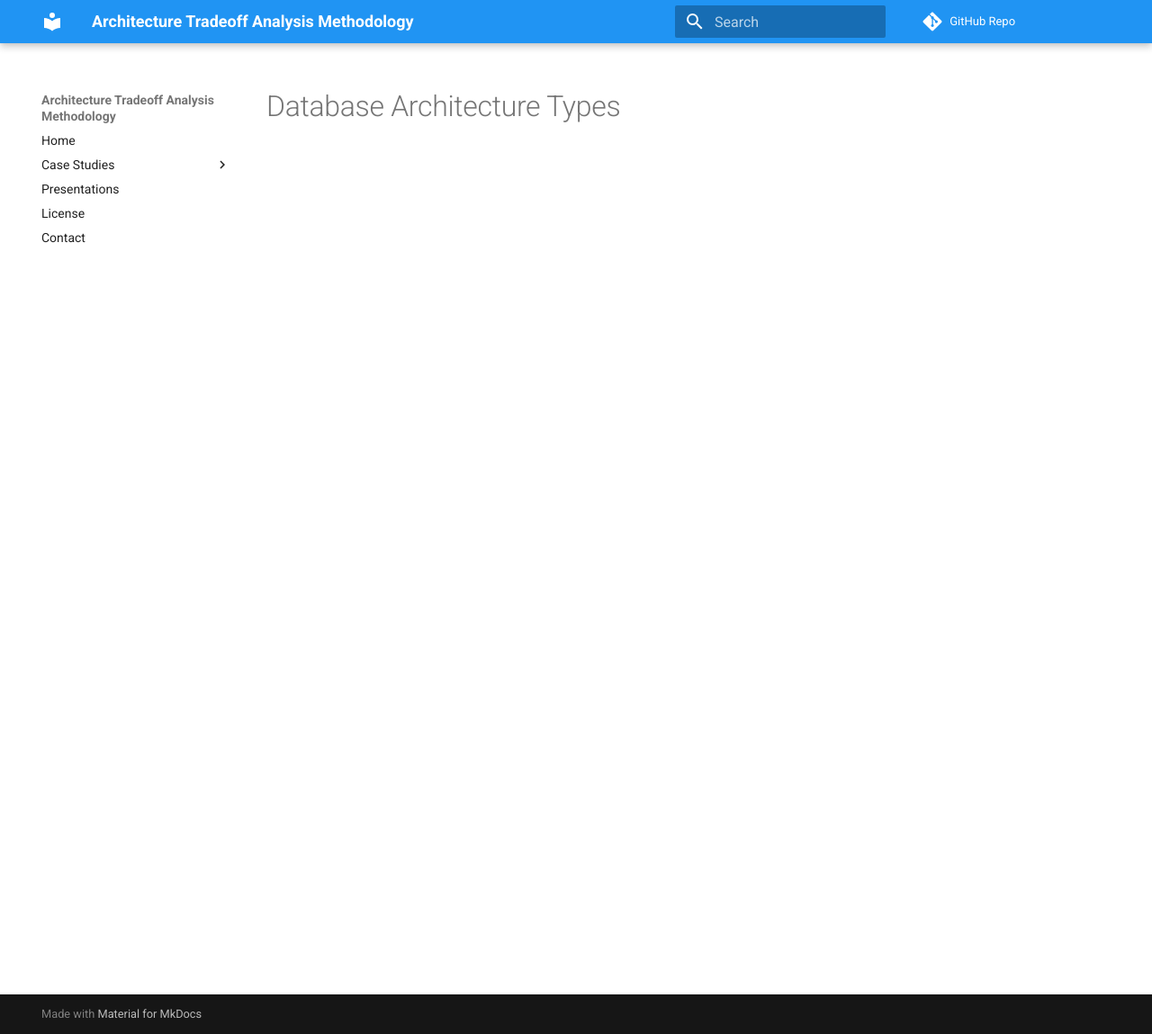
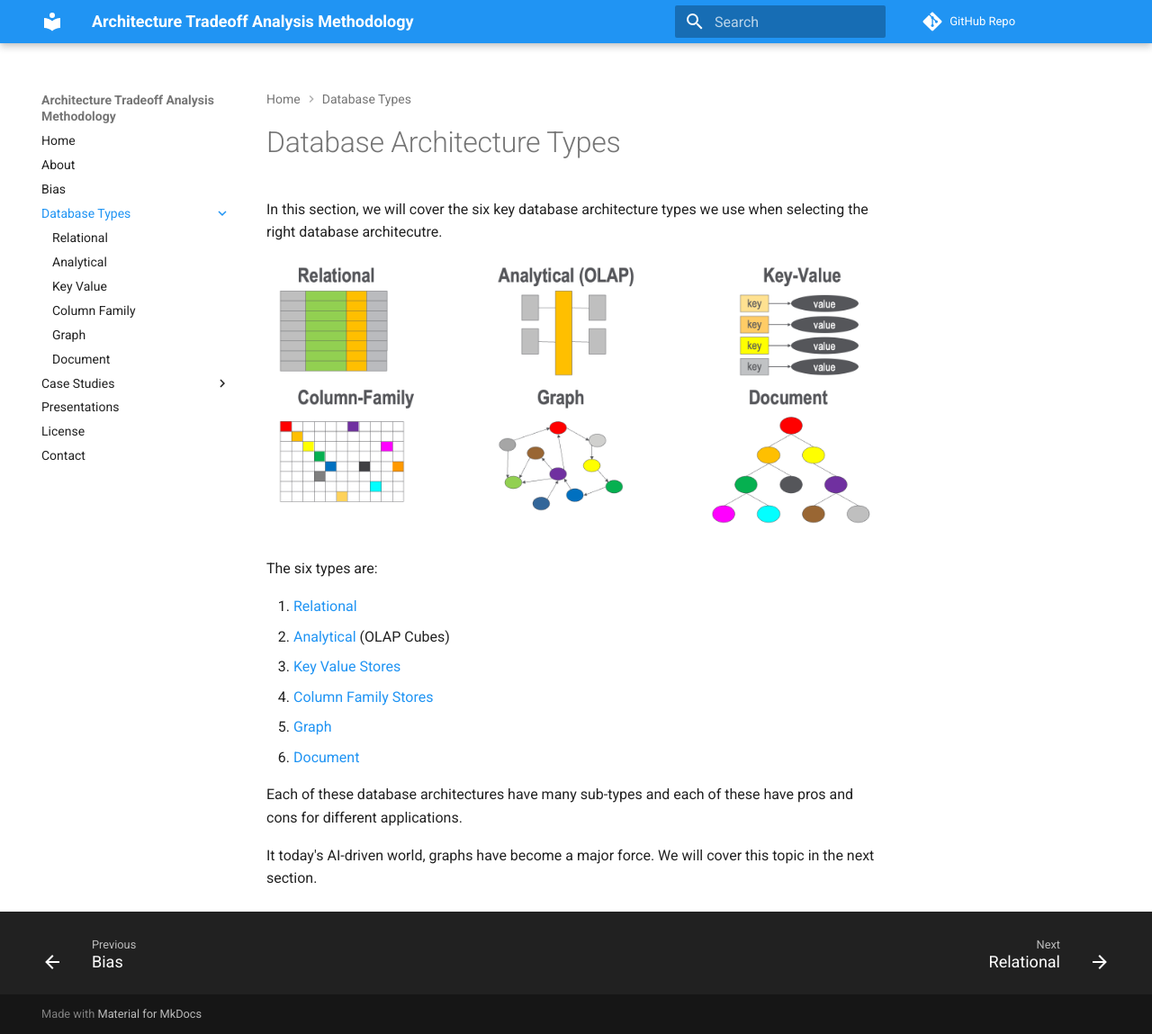
Before and after one commit to dmccreary/atam, an MkDocs documentation site: the page built from docs/db-types/index.md, in a window 1280 px wide and 1149 px high. Shown: the whole window at 90% size. Built offline with MkDocs 1.6.1 and Material for MkDocs 9.7.7, drawn with Linux system fonts in a browser that asks for light colours; comment, search, counter and statistics services are not loaded.

```diff
--- a/docs/db-types/index.md
+++ b/docs/db-types/index.md
@@ -1 +1,21 @@
 # Database Architecture Types
+
+In this section, we will cover the six key database architecture
+types we use when selecting the right database architecutre.
+
+![](../img/six-db-types.png)
+
+The six types are:
+
+1. [Relational](./01-relational.md)
+2. [Analytical](./02-analytical.md) (OLAP Cubes)
+3. [Key Value Stores](./03-key-value.md)
+4. [Column Family Stores](./04-column-family.md)
+5. [Graph](./05-graph.md)
+6. [Document](./06-document.md)
+
+Each of these database architectures have many sub-types
+and each of these have pros and cons for different applications.
+
+It today's AI-driven world, graphs have become a major force.
+We will cover this topic in the next section.
--- a/mkdocs.yml
+++ b/mkdocs.yml
@@ -7,9 +7,20 @@ repo_url: 'https://github.com/dmccreary/atam'
 
 nav:
   - Home: index.md
+  - About: about.md
+  - Bias: bias.md
+  - Database Types:
+    - Introduction: db-types/index.md
+    - Relational: db-types/01-relational.md
+    - Analytical: db-types/02-analytica.md
+    - Key Value: db-types/03-key-value.md
+    - Column Family: db-types/04-column-family.md
+    - Graph: db-types/05-graph.md
+    - Document: db-types/06-document.md
   - Case Studies:
     - Introduction: case-studies/index.md
     - STAR Process: case-studies/star-process.md
+    - Amazon Shopping Cart: case-studies/amazon-shopping-cart.md
   - Presentations: slides.md
   - License: license.md
   - Contact: contact.md
```
Also changed, not shown: docs/about.md (added, +34 -0 lines), docs/bias.md (added, +48 -0 lines), docs/case-studies/amazon-shopping-cart.md (added, +30 -0 lines), docs/db-types/03-key-value.md (+13 -0 lines), docs/img/kurt-email.png (added), docs/img/six-db-types.png (added), docs/img/timeless.png (added), 1 other file.
